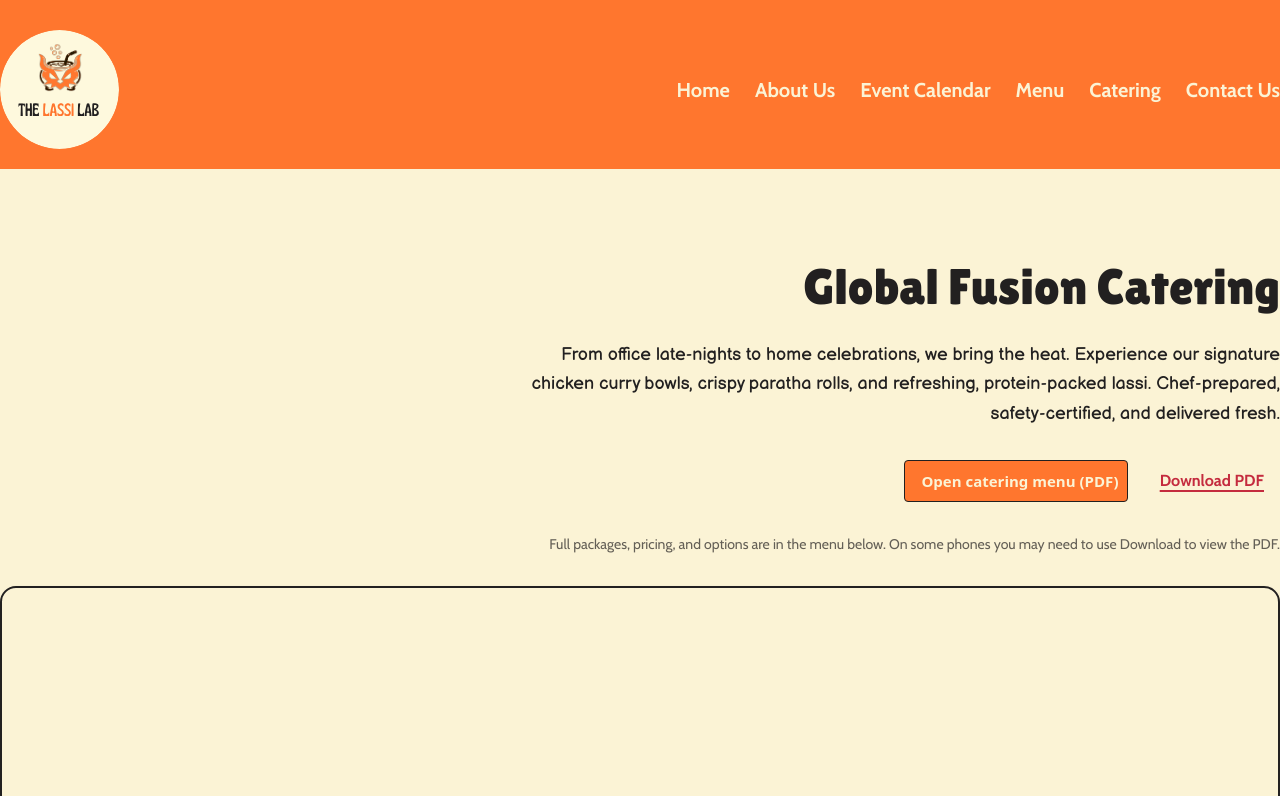
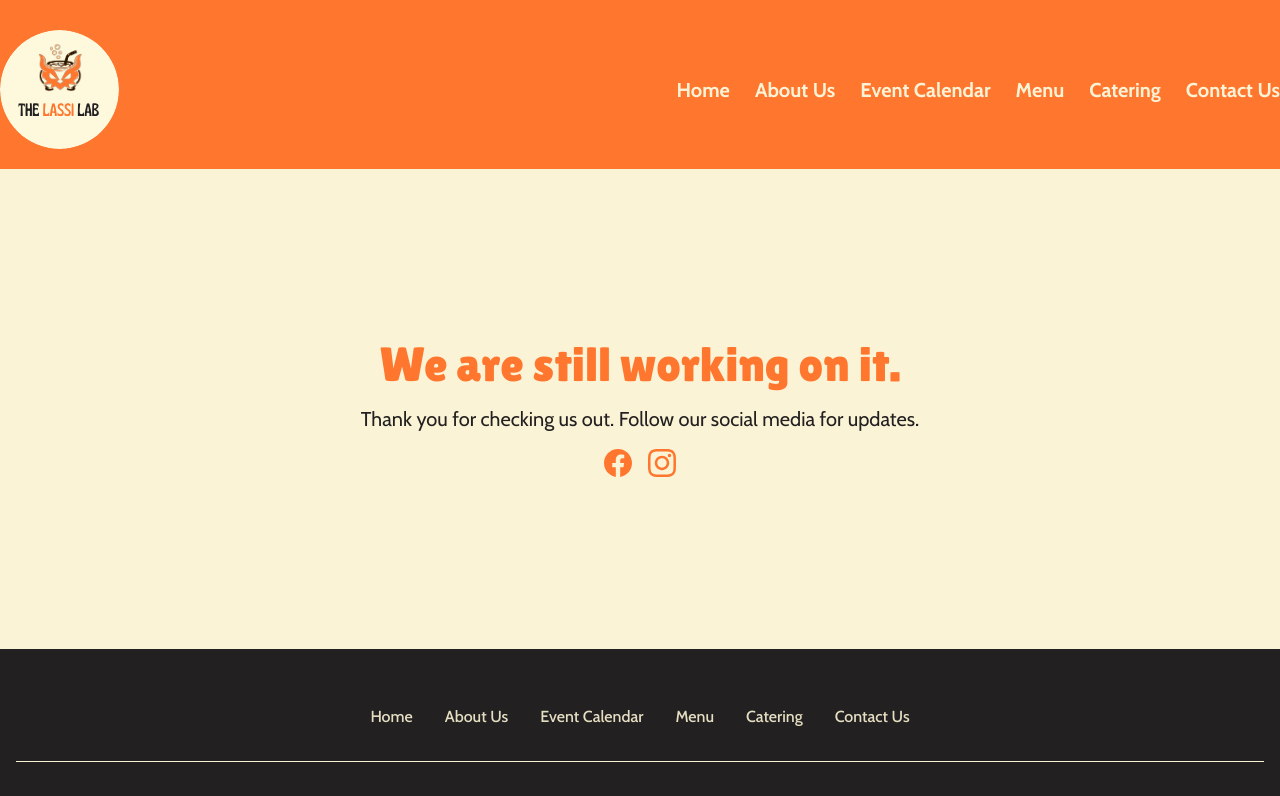
Before and after one commit to JellyrioTech/the-lassi-lab-website, a React (Vite) app: page /catering in a window 1280 px wide. Shown: the top 796 px of the page. Built offline with nearby package versions, Linux system fonts and the light colour scheme.

Commit message:
update catering page

```diff
--- a/src/features/catering/Catering.page.tsx
+++ b/src/features/catering/Catering.page.tsx
@@ -1,61 +1,47 @@
 import { PageLayout } from "../../components/PageLayout";
-import SectionContainer from "../../components/section-container";
-import Button from "../../components/button";
-import cateringMenuPdf from "../../assets/Catering Menu.pdf";
+
+const FacebookIcon = () => (
+    <svg className="w-7 h-7 text-brand-primary" viewBox="0 0 24 24" fill="currentColor" aria-hidden>
+        <path d="M24 12.073c0-6.627-5.373-12-12-12s-12 5.373-12 12c0 5.99 4.388 10.954 10.125 11.854v-8.385H7.078v-3.47h3.047V9.43c0-3.007 1.792-4.669 4.533-4.669 1.312 0 2.686.235 2.686.235v2.953H15.83c-1.491 0-1.956.925-1.956 1.874v2.25h3.328l-.532 3.47h-2.796v8.385C19.612 23.027 24 18.062 24 12.073z" />
+    </svg>
+);
+
+const InstagramIcon = () => (
+    <svg className="w-7 h-7 text-brand-primary" viewBox="0 0 24 24" fill="currentColor" aria-hidden>
+        <path d="M12 2.163c3.204 0 3.584.012 4.85.07 3.252.148 4.771 1.691 4.919 4.919.058 1.265.069 1.645.069 4.849 0 3.205-.012 3.584-.069 4.849-.149 3.225-1.664 4.771-4.919 4.919-1.266.058-1.644.07-4.85.07-3.204 0-3.584-.012-4.849-.07-3.26-.149-4.771-1.699-4.919-4.92-.058-1.265-.07-1.644-.07-4.849 0-3.204.013-3.583.07-4.849.149-3.227 1.664-4.771 4.919-4.919 1.266-.057 1.645-.069 4.849-.069zm0-2.163c-3.259 0-3.667.014-4.947.072-4.358.2-6.78 2.618-6.98 6.98-.059 1.281-.073 1.689-.073 4.948 0 3.259.014 3.668.072 4.948.2 4.358 2.618 6.78 6.98 6.98 1.281.058 1.689.072 4.948.072 3.259 0 3.668-.014 4.948-.072 4.354-.2 6.782-2.618 6.979-6.98.059-1.28.073-1.689.073-4.948 0-3.259-.014-3.667-.072-4.947-.196-4.354-2.617-6.78-6.979-6.98-1.281-.059-1.69-.073-4.949-.073zm0 5.838c-3.403 0-6.162 2.759-6.162 6.162s2.759 6.163 6.162 6.163 6.162-2.759 6.162-6.163c0-3.403-2.759-6.162-6.162-6.162zm0 10.162c-2.209 0-4-1.79-4-4 0-2.209 1.791-4 4-4s4 1.791 4 4c0 2.21-1.791 4-4 4zm6.406-11.845c-.796 0-1.441.645-1.441 1.44s.645 1.44 1.441 1.44c.795 0 1.439-.645 1.439-1.44s-.644-1.44-1.439-1.44z" />
+    </svg>
+);
 
 const CateringPage = () => {
-    const openPdf = () => {
-        window.open(cateringMenuPdf, "_blank", "noopener,noreferrer");
-    };
-
     return (
         <PageLayout>
-            <SectionContainer sectionClassName="min-h-dvh">
-                <div className="flex flex-col gap-8">
-                    <div className="text-left md:text-right">
-                        <h1 className="font-heading text-[32px] md:text-[50px] text-brand-black">
-                            Global Fusion Catering
-                        </h1>
-                        <p className="font-subheading text-brand-black text-base md:text-lg mt-4 max-w-3xl md:ml-auto leading-relaxed">
-                            From office late-nights to home celebrations, we
-                            bring the heat. Experience our signature chicken
-                            curry bowls, crispy paratha rolls, and refreshing,
-                            protein-packed lassi. Chef-prepared,
-                            safety-certified, and delivered fresh.
-                        </p>
-                    </div>
-
-                    <div className="flex flex-col sm:flex-row flex-wrap gap-4 justify-start md:justify-end items-stretch sm:items-center">
-                        <Button
-                            type="primary"
-                            text="Open catering menu (PDF)"
-                            onTap={openPdf}
-                            className="w-full sm:w-fit self-start md:self-auto"
-                        />
+            <main className="min-h-[60vh] flex flex-col items-center justify-center px-6 py-16">
+                <div className="max-w-xl text-center space-y-4">
+                    <h1 className="font-heading font-bold text-4xl md:text-5xl text-brand-primary">
+                        We are still working on it.
+                    </h1>
+                    <p className="font-text text-brand-black text-lg md:text-xl">
+                        Thank you for checking us out. Follow our social media
+                        for updates.
+                    </p>
+                    <div className="flex justify-center gap-4">
                         <a
-                            href={cateringMenuPdf}
-                            download="The-Lassi-Lab-Catering-Menu.pdf"
-                            className="font-text font-bold text-left md:text-right text-brand-primary-dark underline decoration-2 underline-offset-4 py-2 px-0 sm:px-4 hover:text-brand-primary self-start md:self-auto"
+                            href="https://www.facebook.com/thelassilab"
+                            target="_blank"
+                            rel="noopener noreferrer"
                         >
-                            Download PDF
+                            <FacebookIcon />
+                        </a>
+                        <a
+                            href="https://www.instagram.com/thelassilab"
+                            target="_blank"
+                            rel="noopener noreferrer"
+                        >
+                            <InstagramIcon />
                         </a>
                     </div>
-
-                    <p className="font-text text-sm text-brand-black/70 text-left md:text-right">
-                        Full packages, pricing, and options are in the menu
-                        below. On some phones you may need to use Download to
-                        view the PDF.
-                    </p>
-
-                    <div className="w-full rounded-2xl overflow-hidden border-2 border-brand-black bg-brand-white shadow-sm min-h-[70vh] md:min-h-[85vh]">
-                        <iframe
-                            title="The Lassi Lab catering menu"
-                            src={`${cateringMenuPdf}#toolbar=1`}
-                            className="w-full h-[70vh] md:h-[85vh] min-h-[500px]"
-                        />
-                    </div>
                 </div>
-            </SectionContainer>
+            </main>
         </PageLayout>
     );
 };
```
